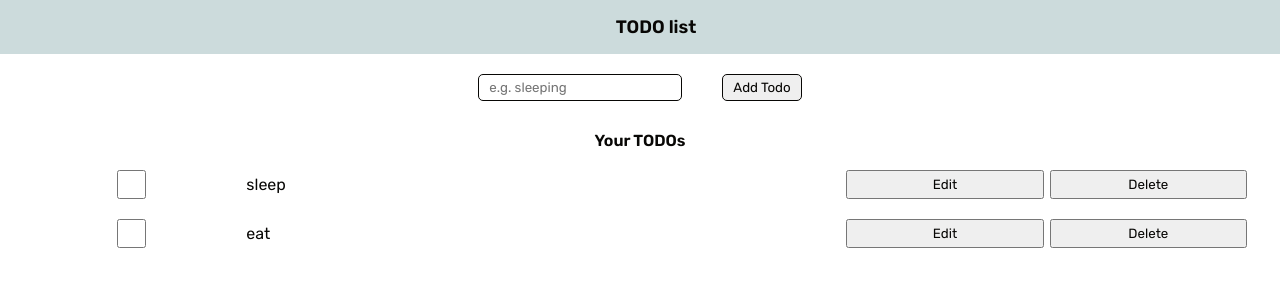
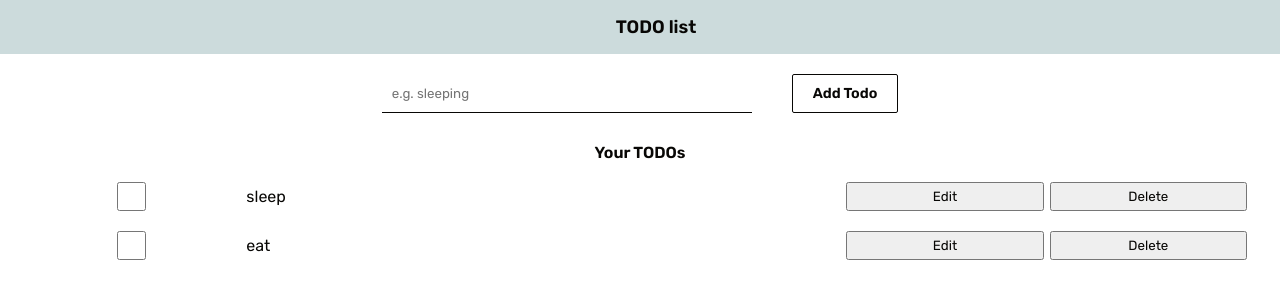
Before and after one commit to katab99/todo-list, a React (Vite) app: page / in a window 1280 px wide. Shown: the top 300 px of the page. Built offline with nearby package versions, Linux system fonts and the light colour scheme.

Commit message:
Add styling to `add task`.

```diff
--- a/package.json
+++ b/package.json
@@ -11,8 +11,8 @@
   },
   "dependencies": {
     "nanoid": "^5.0.9",
-    "react": "19.0.0",
-    "react-dom": "19.0.0"
+    "react": "^19.0.0",
+    "react-dom": "^19.0.0"
   },
   "devDependencies": {
     "@eslint/js": "^9.17.0",
--- a/src/components/Main.jsx
+++ b/src/components/Main.jsx
@@ -4,8 +4,8 @@ import Task from "./Task.jsx";
 
 export default function Main() {
 	const [taskList, setTaskList] = useState([
-		{id : nanoid(), task : "sleep", isCompleted: false },
-		{id: nanoid(), task : "eat", isCompleted: false },]);
+		{id : nanoid(), task : "sleep", isCompleted: false, isEditing: false },
+		{id: nanoid(), task : "eat", isCompleted: false, isEditing: false },]);
 
 	function divideTaskList(isCompletedList) {
 		return taskList
@@ -14,8 +14,9 @@ export default function Main() {
 				return(<Task key={item.id}
 							 item={item}
 							 toggleCheck={() => toggleCheck(item.id)}
-							 editTask = {editTask}
+							 toggleEdit = {() => toggleEdit(item.id)}
 							 deleteTask = {() => deleteTask(item.id)}
+							 updateTask = {updateTaskList}
 							  />)
 			})
 	}
@@ -25,11 +26,16 @@ export default function Main() {
 
 	function addTodo(formData) {
 		const newTodo = formData.get("todo");
-		setTaskList((prevList) => [...prevList, {id: nanoid(), task : newTodo, isCompleted : false}]);
+		setTaskList((prevList) => [...prevList, {id: nanoid(), task : newTodo, isCompleted : false, isEditing : false}]);
 	}
 
-	function editTask() {
-		console.log("U clicked ME!!");
+	function toggleEdit(id) {
+		setTaskList(prevList =>
+			(prevList.map((item) => item.id === id ? {...item, isEditing: !item.isEditing} : item)))
+	}
+
+	function updateTaskList(updatedTask) {
+		setTaskList((prevList) => prevList.map((task) => task.id === updatedTask.id ? updatedTask : task));
 	}
 
 	function deleteTask(id) {
@@ -44,8 +50,8 @@ export default function Main() {
 	return (
 		<main>
 			<form action={addTodo} className="add-todo-form">
-				<input type="text" placeholder="e.g. sleeping" name="todo" />
-				<button className={"add-button"}>Add Todo</button>
+				<input className="add-todo-text" type="text" placeholder="e.g. sleeping" name="todo" />
+				<button className="add-todo-button">Add Todo</button>
 			</form>
 
 			{todoListItems.length > 0 ? <section className="todo-list">
--- a/src/components/Task.jsx
+++ b/src/components/Task.jsx
@@ -1,12 +1,27 @@
+/* eslint-disable */
 export default function Task(props){
+
+    function handleSubmit(formData){
+        const taskUpdate = formData.get("updated-task");
+        console.log(taskUpdate)
+        props.updateTask(taskUpdate);
+    }
+
     return(
         <li key={props.item.id} className="list-item">
             <input type="checkbox" id={props.item.id} className="checkbox" checked={props.item.isCompleted} onChange={props.toggleCheck} />
             <label htmlFor={props.item.id}>
-                {props.item.task}
+                {props.item.isEditing ?
+                <form action={handleSubmit}>
+                    <input type="text" defaultValue={props.item.task} name="updated-task"/>
+                    <button>Save</button>
+                </form>
+                : props.item.task }
             </label>
-            <button onClick={props.editTask} className="edit-button">Edit</button>
-            <button onClick={props.deleteTask} className="delete-button">Delete</button>
+                {/*<button onClick={props.toggleEdit} className="edit-button">Cancel</button>*/}
+                <button onClick={props.toggleEdit} className="edit-button">Edit</button>
+                <button onClick={props.deleteTask} className="delete-button">Delete</button>
         </li>
+
     )
 }
--- a/src/index.css
+++ b/src/index.css
@@ -24,18 +24,44 @@ header {
 }
 
 
-.add-todo-form{
+form.add-todo-form{
     display: flex;
     justify-content: center;
 }
 
-.add-todo-form > * {
+form.add-todo-form > * {
     margin: 20px;
     padding: 5px 10px;
     border: 1px solid #080705;
     border-radius: 5px;
 }
 
+input.add-todo-text{
+    width: 350px;
+    border: none;
+    border-bottom: 1px solid #080705;
+    border-radius: 0;
+}
+
+input.add-todo-text:focus{
+    outline: none;
+    border-bottom: 2px solid #3498db; /* Change color and thickness as needed */
+    transition: border-bottom 0.01s;
+}
+
+button.add-todo-button{
+    background: #fff;
+    color: #080705;
+    padding: 10px 20px;
+    border: 1px solid #080705;
+    border-radius: 2px;
+    font-size: 0.9rem;
+    font-weight: 600;
+}
+
+button.add-todo-button:hover{
+   cursor: pointer;
+}
 
 .list-title{
     display: flex;
```
Also changed, not shown: 1 other file (tests, documents, lock files or other folders).
